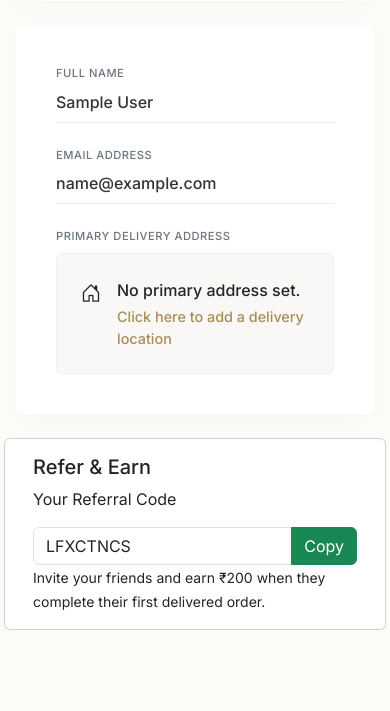
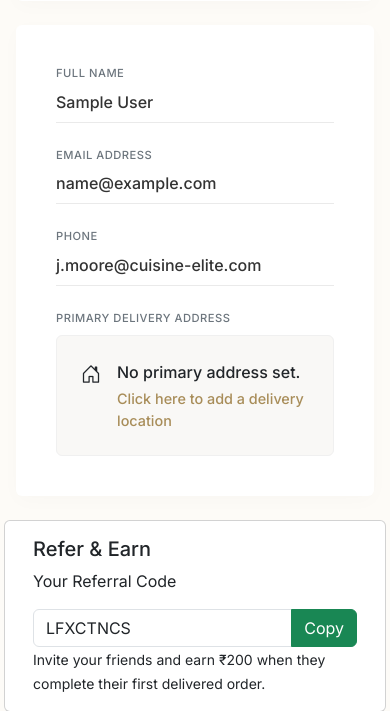
Before and after one commit to Sudheesh-0007/foodifly, a Django app: page /accounts/dashboard/ in a window 390 px wide. Shown: the part 1295-2006 px from the top of the page. Run offline with Django 5.2, Linux system fonts and the light colour scheme; the visitor is signed in with stand-in values (Sample User, id 1); data that the repository does not hold is empty; some web fonts are replaced.

Commit message:
feat: added phone number to the user dashboard

```diff
--- a/templates/accounts/user_dashboard.html
+++ b/templates/accounts/user_dashboard.html
@@ -43,6 +43,10 @@
                 <div class="col-sm-6">
                     <p class="detail-label">EMAIL ADDRESS</p>
                     <p class="detail-value border-bottom pb-2 mb-0">{{ user.email|default:"j.moore@cuisine-elite.com" }}</p>
+                </div>
+                <div class="col-sm-6">
+                    <p class="detail-label">PHONE</p>
+                    <p class="detail-value border-bottom pb-2 mb-0">{{ user.phone_number|default:"j.moore@cuisine-elite.com" }}</p>
                 </div>
             </div>
 
```
